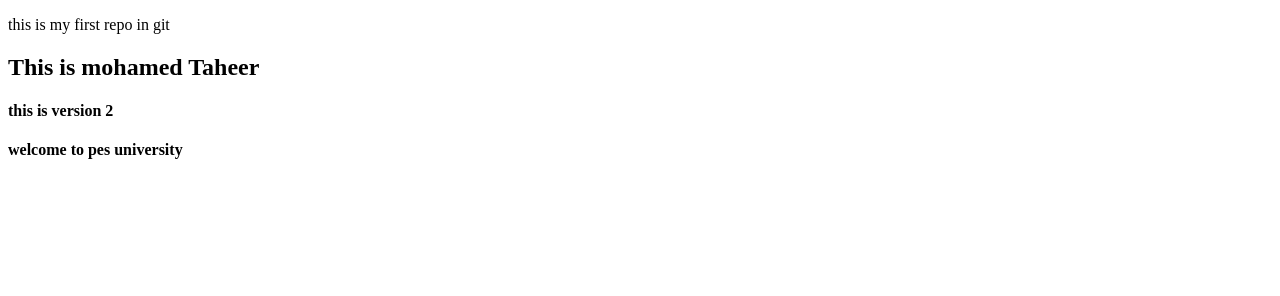
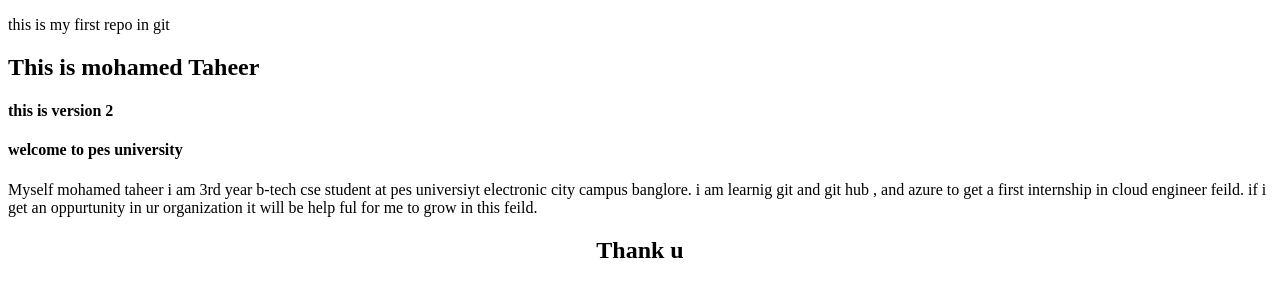
Before and after one commit to Taheer1107/Practice-git, a plain HTML site: page index.html in a window 1280 px wide. Drawn offline with Linux system fonts and the light colour scheme.

Commit message:
verion 3

```diff
--- a/index.html
+++ b/index.html
@@ -19,5 +19,21 @@
     <h4> this is version 2</h4>
 
     <h4> welcome to pes university</h4>
+
+    <p>
+        Myself mohamed taheer i am 3rd year b-tech cse student at pes universiyt electronic city campus banglore.
+        i am learnig git and git hub , and azure to get a first internship in cloud engineer feild.
+        if i get an oppurtunity in ur organization it will be help ful for me to grow in this feild.
+
+    </p>
+<center>
+    <h2>
+        Thank u
+
+    </h2>
+
+
+</center>
 </body>
+
 </html>
```
